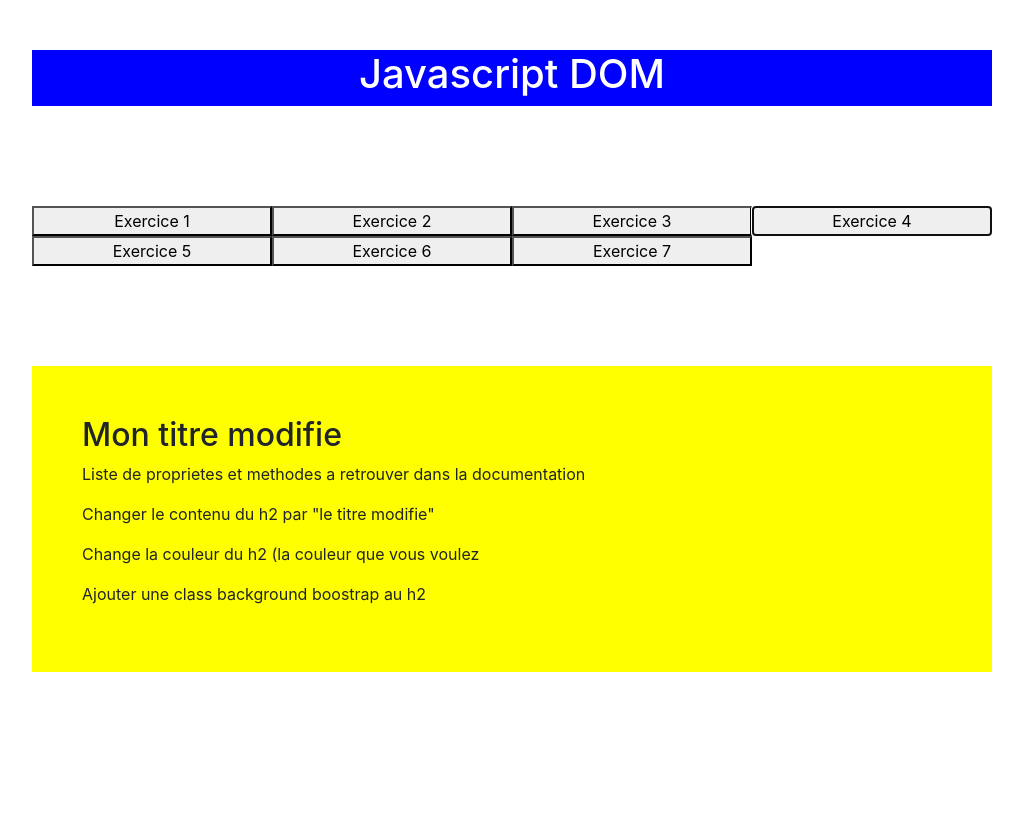
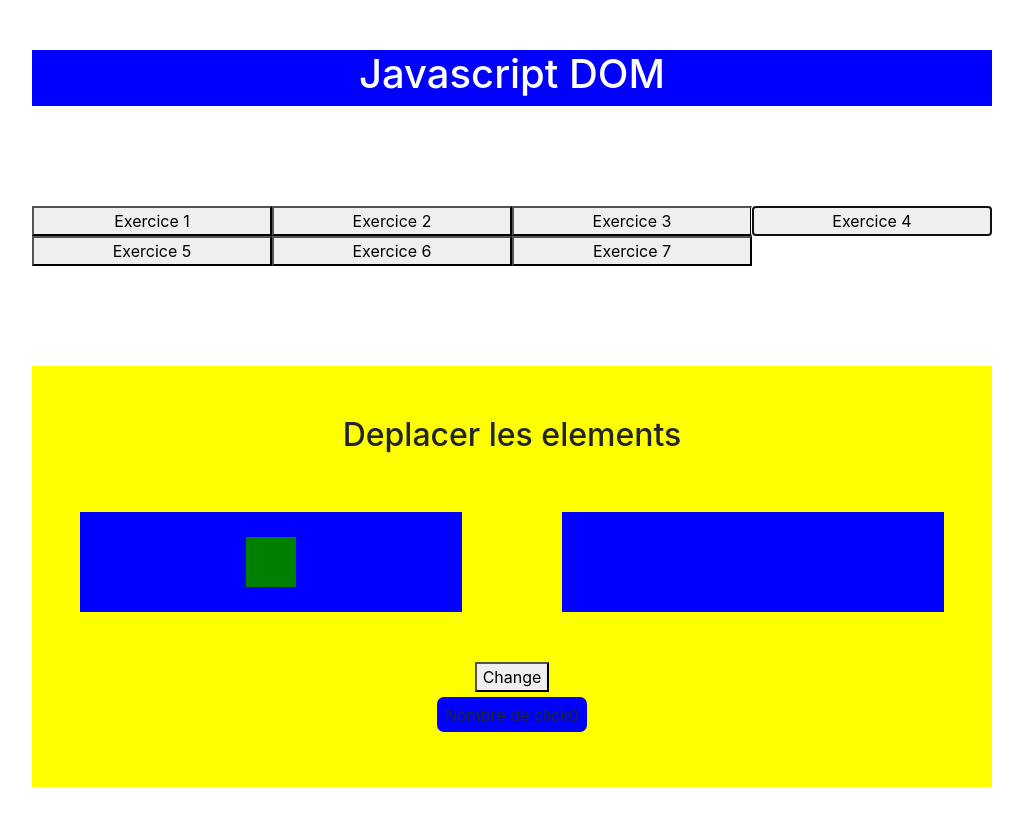
Before and after one commit to and-re10/Exo-final-JavaScript-DOM, a website: page index.html in a window 1280 px wide. Both pictures are taken after a click on the button "Exercice 4". Shown: the whole page, without its empty margins (128-1151 px from the left). Before the commit the page ends 800 px from the top, so only its background shows below. Drawn offline with nearby package versions, Linux system fonts and the light colour scheme.

Commit message:
exo4 fini

```diff
--- a/index.html
+++ b/index.html
@@ -38,10 +38,12 @@
         <p>Change la couleur du h2 (la couleur que vous voulez)</p>
         <p>Ajouter une class background boostrap au h2</p>
     </div>
+
     <div id="div-base2" class="d-none">
         <h2 id="titre">Mon titre modifie</h2>
         <p>Mettre un écouteur d'événements sur les boutons nav et changer le panel en conséquence</p>
     </div>
+
     <div id="div-base3" class="d-none">
         <h2 id="titre">Welcome <span id="s-prenom">inconnu</span></h2>
         <p>Ecrire dans l'input ci-dessous le nom de la personne que vous voulez acceuillir
@@ -51,13 +53,25 @@
         <input type="text" name="" id="input-exo3">
         <input type="button" value="go" id="bt_go_exo3">
     </div>
+
     <div id="div-base4" class="d-none">
-        <h2 id="titre">Mon titre modifie</h2>
-        <p>Liste de proprietes et methodes a retrouver dans la documentation</p>
-        <p>Changer le contenu du h2 par "le titre modifie"</p>
-        <p>Change la couleur du h2 (la couleur que vous voulez</p>
-        <p>Ajouter une class background boostrap au h2</p>
+        <h2 id="titre">Deplacer les elements</h2>
+        <div class="d-flex justify-content-center px-5 m-0 w-100">
+            <div class="col-6 d-flex justify-content-center align-items-center" id="rtg-1-ex4">
+                <div id="block_1" class="">
+
+                </div>
+            </div>
+            <div class="col-6 d-flex justify-content-center align-items-center" id="rtg-2-ex4">
+                <div id="block_2" class="">
+
+                </div>
+            </div>
+        </div>
+        <button id="bt-change-exo4">Change</button>
+        <p class="nbClick-box">Nombre de click<span id="nbClick-exo4">0</span></p>
     </div>
+
     <div id="div-base5" class="d-none">
         <h2 id="titre">Mon titre modifie</h2>
         <p>Liste de proprietes et methodes a retrouver dans la documentation</p>
@@ -65,6 +79,7 @@
         <p>Change la couleur du h2 (la couleur que vous voulez</p>
         <p>Ajouter une class background boostrap au h2</p>
     </div>
+
     <div id="div-base6" class="d-none">
         <h2 id="titre">Mon titre modifie</h2>
         <p>Liste de proprietes et methodes a retrouver dans la documentation</p>
@@ -72,6 +87,7 @@
         <p>Change la couleur du h2 (la couleur que vous voulez</p>
         <p>Ajouter une class background boostrap au h2</p>
     </div>
+
     <div id="div-base7" class="d-none">
         <h2 id="titre">Mon titre modifie</h2>
         <p>Liste de proprietes et methodes a retrouver dans la documentation</p>
--- a/main.js
+++ b/main.js
@@ -73,6 +73,8 @@ let bt_exo3 = () => {
     maFunction(div3, div1, div2, div4, div5, div6, div7)
 
     go = () => {
+        console.log("test");
+
         span_exo3.innerHTML = input_bt3.value
         input_bt3.value = ""
     }
@@ -80,9 +82,42 @@ let bt_exo3 = () => {
 
 }
 
+// Exo 4
+let div_rtg1 = document.getElementById('rtg-1-ex4')
+let div_rtg2 = document.getElementById('rtg-2-ex4')
+div_rtg1.classList.add('rtg1-ex4')
+div_rtg2.classList.add('rtg2-ex4')
+
+let div_block_1 = document.getElementById('block_1')
+div_block_1.classList = ("box-exo4 m-0")
+
+let div_block_2 = document.getElementById('block_2')
+div_block_2.classList = ("d-none")
+
+let bt_change = document.getElementById('bt-change-exo4')
+
+let changement;
+let nbClick = document.getElementById('nbClick-exo4')
+
 let bt_exo4 = () => {
     maFunction(div4, div1, div2, div3, div5, div6, div7)
+
+    changement = (block1, block2, nbClick) => {
+
+        if (block1.classList == "d-none") {
+            block2.classList = 'd-none'
+            block1.classList = 'box-exo4 m-0'
+        }
+        else {
+            block2.classList = 'box-exo4 m-0'
+            block1.classList = 'd-none'
+        }
+        nbClick.innerHTML ++
+    }
+    bt_change.addEventListener('click', () => changement(div_block_1, div_block_2, nbClick))
+
 }
+
 
 let bt_exo5 = () => {
     maFunction(div5, div1, div2, div3, div4, div6, div7)
--- a/src/scss/_menu.scss
+++ b/src/scss/_menu.scss
@@ -29,7 +29,8 @@ div {
 
 .exo4 {
     display: flex;
-    justify-content: start;
+    align-items: center;
+    justify-content: center;
     flex-direction: column;
     background-color: yellow;
     padding: 50px 50px;
@@ -64,3 +65,32 @@ div {
     color: white;
     text-decoration: none;
 }
+
+.rtg1-ex4 {
+    height: 100px;
+    width: 200px;
+    background-color: blue;
+}
+
+.rtg2-ex4 {
+    height: 100px;
+    width: 200px;
+    background-color: blue;
+}
+
+.box-exo4 {
+    height: 50px;
+    width: 50px;
+    background-color: green;
+}
+
+.nbClick-box {
+    height: 35px;
+    width: 150px;
+    background-color: blue;
+    border-radius: 7px;
+    display: flex;
+    justify-content: center;
+    align-items: center;
+    margin: 5px;
+}
```
Also changed, not shown: public/css/style.css, public/css/style.min.css, src/css/style.min.css, 3 other files.
